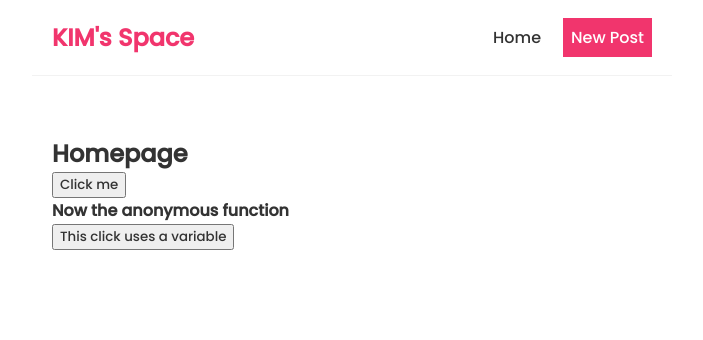
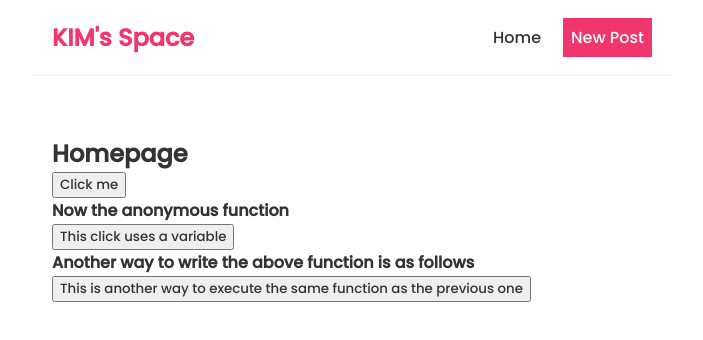
Before and after one commit to akshaycodeur/reagir, a React (Create React App) app: page / in a window 1280 px wide. Shown: the top 340 px of the page, without its empty margins (288-991 px from the left). Built offline with nearby package versions, Linux system fonts and the light colour scheme.

Commit message:
alternate way for click event while passing variable

```diff
--- a/src/Home.js
+++ b/src/Home.js
@@ -13,9 +13,9 @@ const Home = () => {
             <h2>Homepage</h2>
             <button onClick = {handleClick}>Click me</button>
             <h4>Now the anonymous function</h4>
-            <button onClick={()=>{
-                handleClickVar('Akilou');
-            }}>This click uses a variable</button>
+            <button onClick={()=>{handleClickVar('Akilou');}}>This click uses a variable</button>
+            <h4>Another way to write the above function is as follows</h4>
+            <button onClick={()=>handleClickVar('Dorothee')}>This is another way to execute the same function as the previous one</button>
         </div>
      );
 }
```
